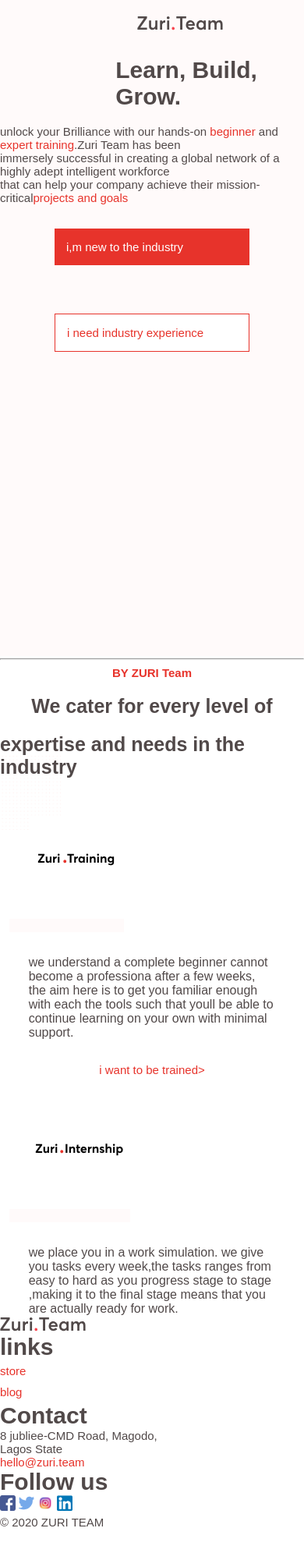
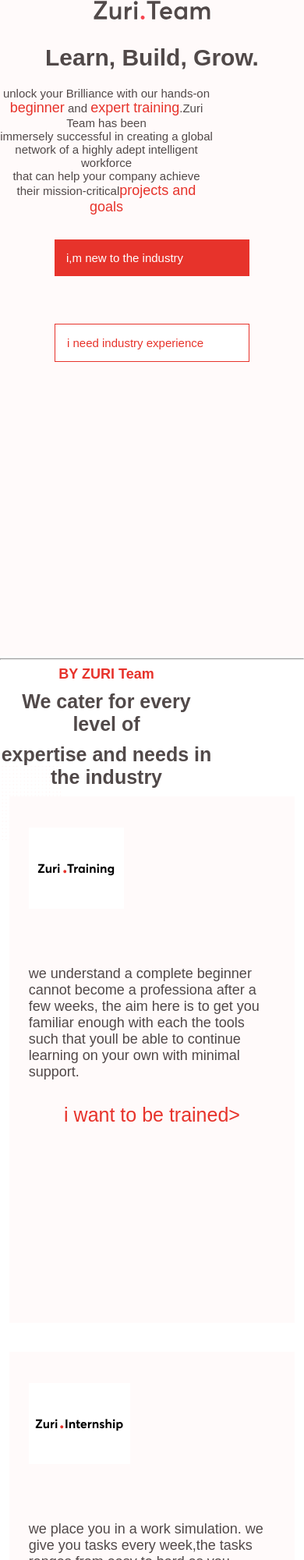
Before and after one commit to olaniyanp11/zuri, a plain HTML site: page index.html in a window 390 px wide. Shown: the top 2000 px of the page at 78% size. Drawn offline with Linux system fonts and the light colour scheme.

Commit message:
respomsiveness of first two pages

```diff
--- a/style.css
+++ b/style.css
@@ -12,25 +12,41 @@
   width: 100%;
   height: 100vh;
 }
+.f {
+  width: 70%;
+  font-size: 18px;
+  text-align: center;
+}
+.f a {
+  font-size: 18px;
+}
 .page1 a {
   color: #e7332b;
 }
-.page1 img {
-  margin-left: 45%;
-  margin-top: 5%;
+.page1 div img {
+  width: 150px;
+}
+.page1 div {
+  display: flex;
+
+  flex-direction: column;
+  align-items: center;
+}
+.page1 nav div img {
+  width: 200px;
 }
 .page1 h2 {
-  margin-left: 38%;
+  display: flex;
+  justify-content: center;
+}
+
+.page1 h2 {
   color: #514949;
   margin-top: 8%;
   font-size: 30px;
   margin-bottom: 5%;
 }
-.f {
-  display: flex;
-  flex-direction: column;
-  align-items: center;
-}
+
 .pg1btn a {
   text-decoration: none;
 }
@@ -41,12 +57,12 @@
 }
 @media (max-width: 550px) {
   .pg1btn {
+    align-items: center;
     flex-direction: column;
-    align-items: center;
     width: 100%;
   }
   .pg1btn a {
-    width: 100%;
+    width: 300px;
   }
 }
 .pg1btn a {
@@ -175,17 +191,36 @@ footer {
 }
 @media (max-width: 750px) {
   .display {
-    display: block;
-    position: relative;
+    flex-direction: column;
+    gap: 10%;
   }
+
   .biggerbox {
     width: 100%;
-    position: relative;
+    margin-bottom: 10%;
+    height: 100vh;
+  }
+  .biggerbox p {
+    font-size: 18px;
+  }
+  .biggerbox a {
+    font-size: 25px;
   }
   .box {
     width: 100%;
   }
+  footer {
+    margin-top: 410vh;
+  }
   .page3 {
-    display: block;
+    flex-direction: column;
+    align-items: center;
+    width: 100%;
+    margin-top: 350vh;
   }
 }
+@media (max-width: 1000px) {
+  .biggerbox {
+    height: 80vh;
+  }
+}
```
